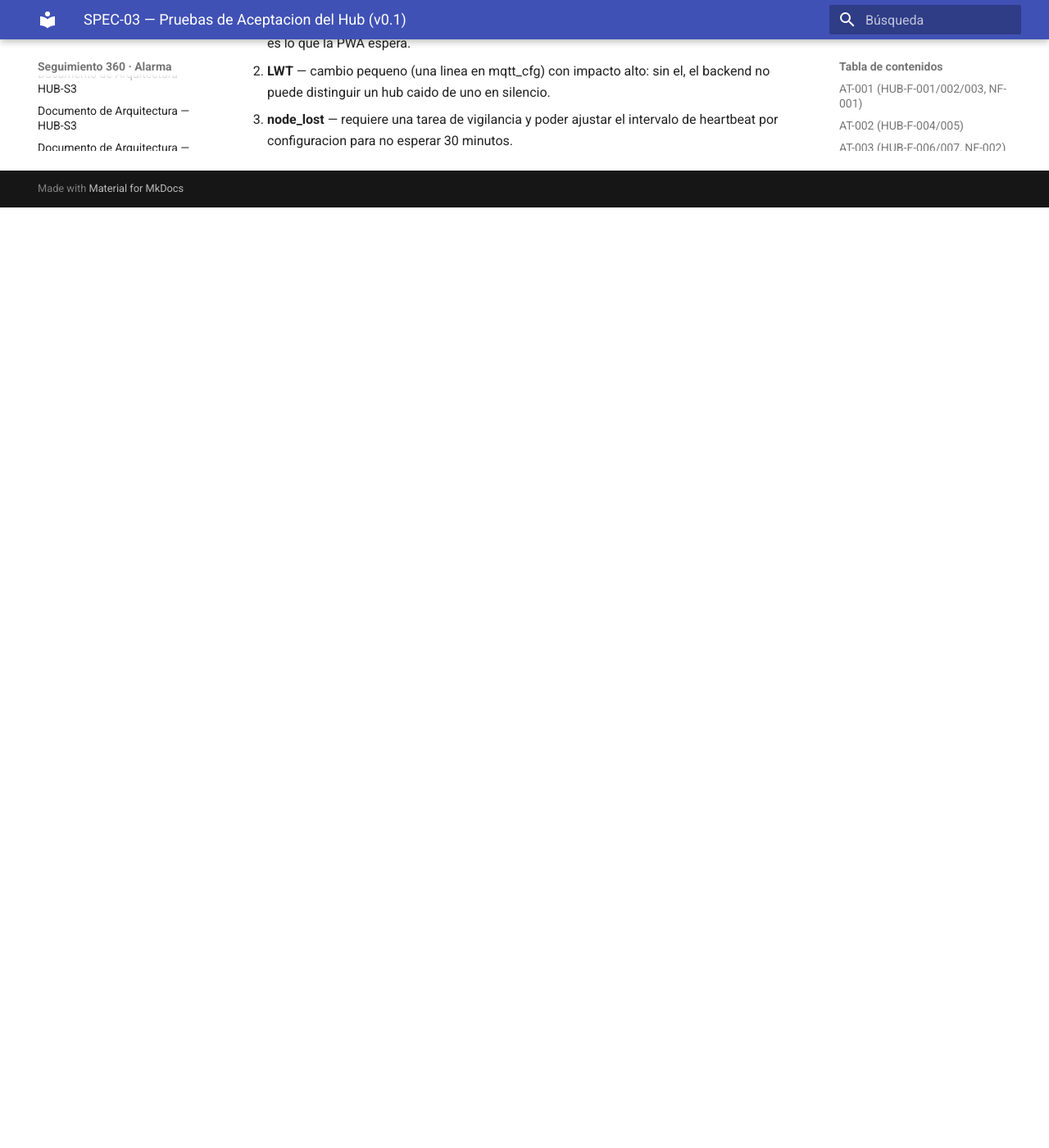
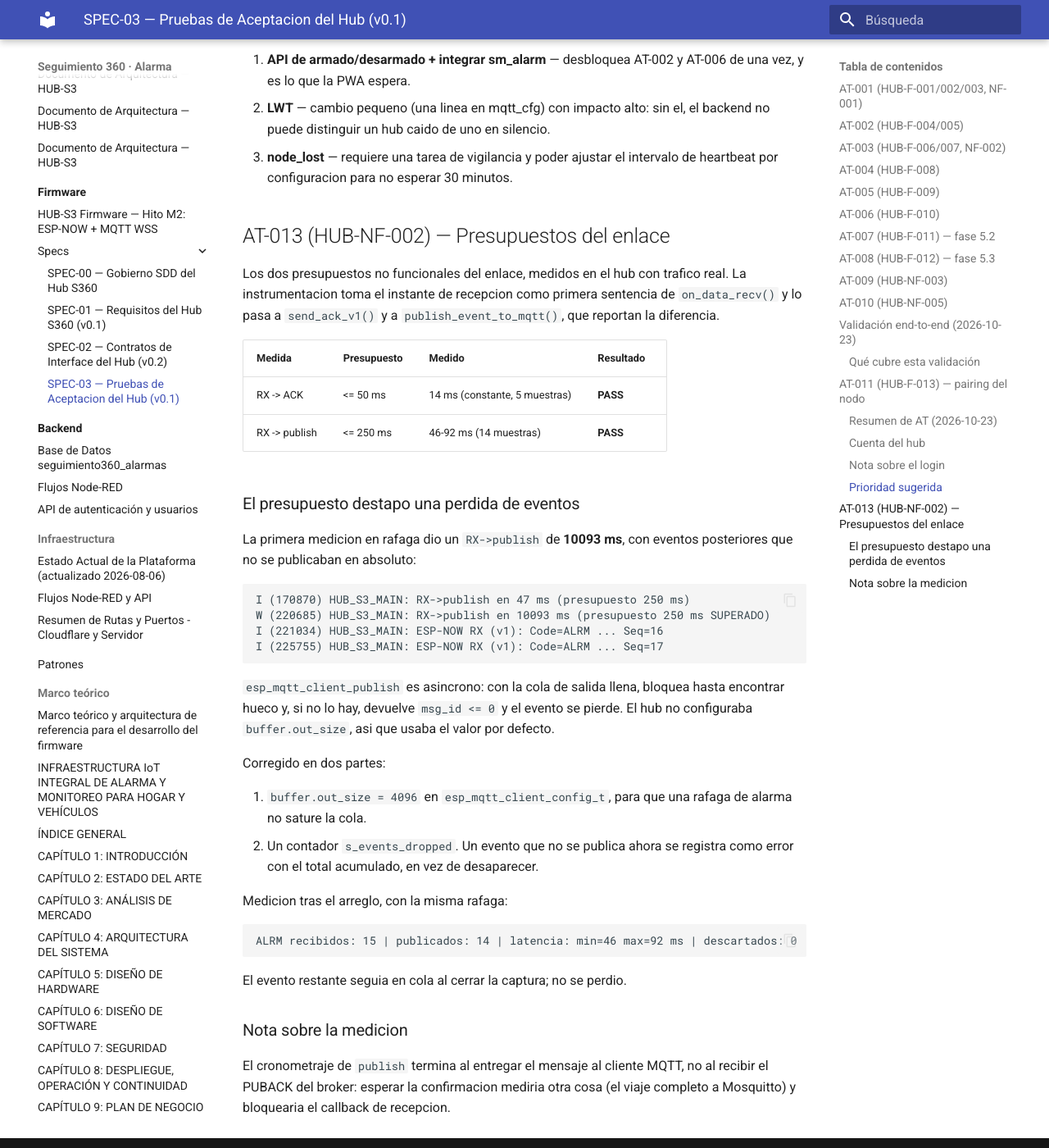
Before and after one commit to khalifa63/seguimiento360-alarma, an MkDocs documentation site: the page built from docs/firmware/specs/03-pruebas-aceptacion.md, in a window 1280 px wide and 1400 px high, scrolled down 8938 px. Shown: the whole window at 82% size. Built offline with MkDocs 1.6.1 and Material for MkDocs 9.7.7, drawn with Linux system fonts in a browser that asks for light colours; before the commit the page ends 9191 px from its top, so only the background shows below that; some of the changed text lies outside the part shown.

Commit message:
docs: AT-013 de los presupuestos del enlace y la perdida de eventos por cola MQTT llena

````diff
--- a/docs/firmware/specs/03-pruebas-aceptacion.md
+++ b/docs/firmware/specs/03-pruebas-aceptacion.md
@@ -328,6 +328,7 @@ Resultado: PASS (2026-10-23, nodo v2.1, hub 3c:dc:75:62:c2:b0).
 | AT-005 | LWT offline al caer | **FAIL** (no implementado) |
 | AT-006 | Persistencia del estado de alarma | **PASS** |
 | AT-011 | Pairing del nodo con el hub | **PASS** |
+| AT-013 | Presupuesto de ACK y RX->publish | **PASS** (ACK 14 ms, publish 46-92 ms) |
 | AT-007+ | Provisioning y OTA | pendiente |
 
 Cuatro de las cinco pruebas ejecutadas revelaron que la funcionalidad **no
@@ -370,3 +371,53 @@ rato de diagnostico. Conviene anadir un ORDER BY explicito.
    sin el, el backend no puede distinguir un hub caido de uno en silencio.
 3. **node_lost** — requiere una tarea de vigilancia y poder ajustar el
    intervalo de heartbeat por configuracion para no esperar 30 minutos.
+
+## AT-013 (HUB-NF-002) — Presupuestos del enlace
+
+Los dos presupuestos no funcionales del enlace, medidos en el hub con trafico
+real. La instrumentacion toma el instante de recepcion como primera sentencia
+de `on_data_recv()` y lo pasa a `send_ack_v1()` y a
+`publish_event_to_mqtt()`, que reportan la diferencia.
+
+| Medida | Presupuesto | Medido | Resultado |
+|---|---|---|---|
+| RX -> ACK | <= 50 ms | 14 ms (constante, 5 muestras) | **PASS** |
+| RX -> publish | <= 250 ms | 46-92 ms (14 muestras) | **PASS** |
+
+### El presupuesto destapo una perdida de eventos
+
+La primera medicion en rafaga dio un `RX->publish` de **10093 ms**, con
+eventos posteriores que no se publicaban en absoluto:
+
+```text
+I (170870) HUB_S3_MAIN: RX->publish en 47 ms (presupuesto 250 ms)
+W (220685) HUB_S3_MAIN: RX->publish en 10093 ms (presupuesto 250 ms SUPERADO)
+I (221034) HUB_S3_MAIN: ESP-NOW RX (v1): Code=ALRM ... Seq=16
+I (225755) HUB_S3_MAIN: ESP-NOW RX (v1): Code=ALRM ... Seq=17
+```
+
+`esp_mqtt_client_publish` es asincrono: con la cola de salida llena, bloquea
+hasta encontrar hueco y, si no lo hay, devuelve `msg_id <= 0` y el evento se
+pierde. El hub no configuraba `buffer.out_size`, asi que usaba el valor por
+defecto.
+
+Corregido en dos partes:
+
+1. `buffer.out_size = 4096` en `esp_mqtt_client_config_t`, para que una rafaga
+   de alarma no sature la cola.
+2. Un contador `s_events_dropped`. Un evento que no se publica ahora se
+   registra como error con el total acumulado, en vez de desaparecer.
+
+Medicion tras el arreglo, con la misma rafaga:
+
+```text
+ALRM recibidos: 15 | publicados: 14 | latencia: min=46 max=92 ms | descartados: 0
+```
+
+El evento restante seguia en cola al cerrar la captura; no se perdio.
+
+### Nota sobre la medicion
+
+El cronometraje de `publish` termina al entregar el mensaje al cliente MQTT,
+no al recibir el PUBACK del broker: esperar la confirmacion mediria otra cosa
+(el viaje completo a Mosquitto) y bloquearia el callback de recepcion.
````
